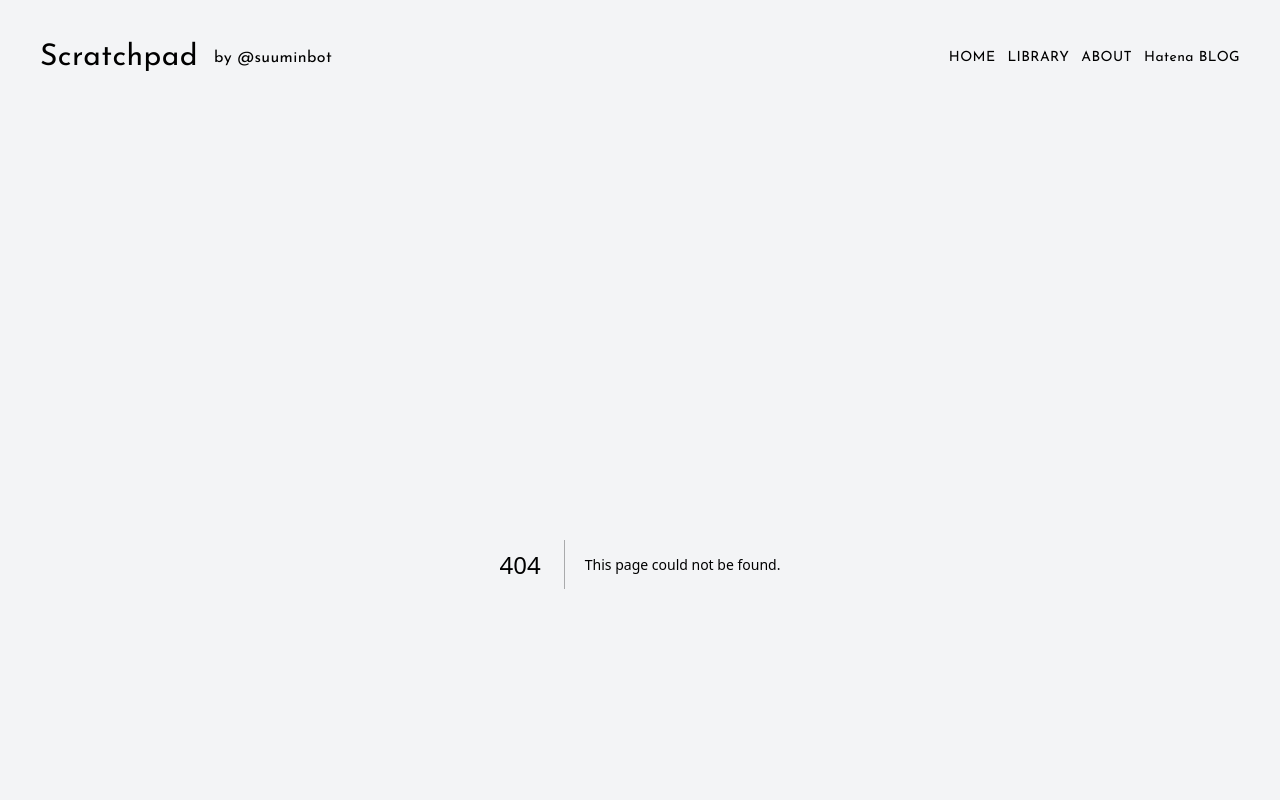
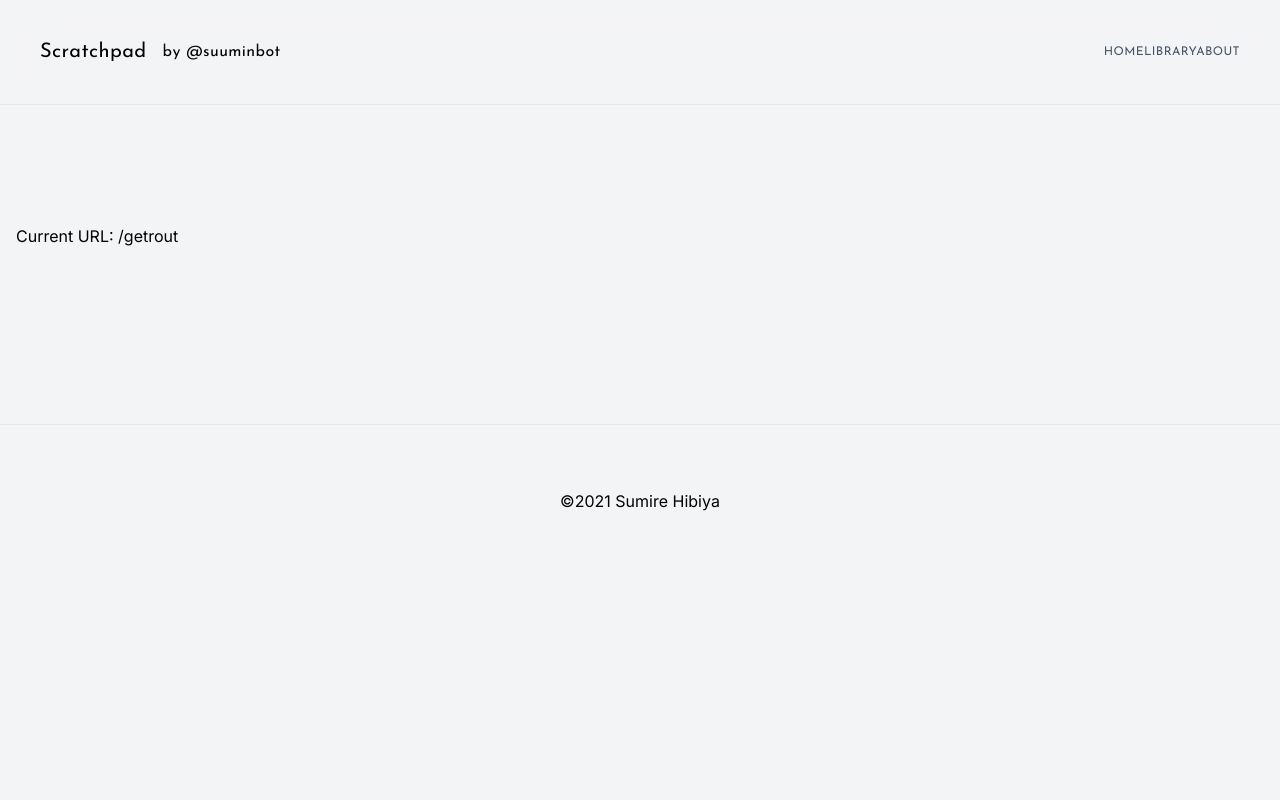
Before and after one commit to suuminbot/sumirehibiyacom, a Next.js app: page /getrout in a window 1280 px wide. Before the commit this address had no page. Shown: the top 800 px of the page. Built offline with nearby package versions, Linux system fonts and the light colour scheme; what tailwindcss-fluid-type would draw is missing.

Commit message:
headerの調整

```diff
--- a/app/components/header.tsx
+++ b/app/components/header.tsx
@@ -1,10 +1,11 @@
 import Link from 'next/link'
+import MenuLink from './headerMenuLink'
 
 export default function Header() {
   return (
-    <header className="flex justify-between items-center py-4 md:p-10 font-display tracking-wide">
-      <div className="md:flex items-center">
-        <h1 className="text-2xl md:text-3xl">
+    <header className="fixed z-40 top-0 left-0 right-0 bg-opacity-50 backdrop-blur-xl border-b bg-gray-100 flex justify-center flex-col items-center md:flex-row md:justify-between p-6  md:p-10 font-display tracking-wide">
+      <div className="flex items-center mb-4 md:mb-0">
+        <h1 className="text-xl !leading-none">
           <Link href="/" className="hover:no-underline mr-4">
             Scratchpad
           </Link>
@@ -12,23 +13,8 @@ export default function Header() {
         <p>by @suuminbot</p>
       </div>
 
-      <div className="text-sm leading-none">
-        <Link href="/" className="mr-3 hidden md:inline">
-          HOME
-        </Link>
-        <Link href="/library" className="mr-3">
-          LIBRARY
-        </Link>
-        <Link href="/about" className="mr-3">
-          ABOUT
-        </Link>
-        <a
-          href="https://moments-of-joy.hatenablog.com/"
-          target="_blank"
-          rel="noopener noreferrer"
-        >
-          Hatena BLOG
-        </a>
+      <div className="!leading-none text-xs">
+        <MenuLink />
       </div>
     </header>
   )
--- /dev/null
+++ b/app/components/headerMenuLink.tsx
@@ -0,0 +1,44 @@
+'use client'
+import React from 'react'
+import Link from 'next/link'
+import { usePathname } from 'next/navigation'
+
+const MenuLink = () => {
+  const currentPath = usePathname()
+  return (
+    <div>
+      <Link
+        href={'/'}
+        className={
+          currentPath === '/'
+            ? 'text-green-500 font-semibold'
+            : 'text-slate-600'
+        }
+      >
+        HOME
+      </Link>
+      <Link
+        href={'/library'}
+        className={
+          currentPath === '/library'
+            ? 'text-green-500 font-semibold'
+            : 'text-slate-600'
+        }
+      >
+        LIBRARY
+      </Link>
+      <Link
+        href={'/about'}
+        className={
+          currentPath === '/about'
+            ? 'text-green-500 font-semibold'
+            : 'text-slate-600'
+        }
+      >
+        ABOUT
+      </Link>
+    </div>
+  )
+}
+
+export default MenuLink
--- a/app/components/pageTitle.tsx
+++ b/app/components/pageTitle.tsx
@@ -3,7 +3,7 @@ interface pageTitleProps {
 }
 
 const pageTitle: React.FC<pageTitleProps> = ({ text }) => {
-  return <h1 className="text-4xl font-display tracking-wide mb-8">{text}</h1>
+  return <h1 className="text-3xl font-display tracking-wide mb-8">{text}</h1>
 }
 
 export default pageTitle
--- /dev/null
+++ b/app/getrout/page.tsx
@@ -0,0 +1,16 @@
+'use client'
+
+import { useRouter } from 'next/router'
+
+function CurrentURL() {
+  const router = useRouter()
+  const currentURL = router.asPath
+
+  return (
+    <div>
+      <p>Current URL: {currentURL}</p>
+    </div>
+  )
+}
+
+export default CurrentURL
--- a/app/template.tsx
+++ b/app/template.tsx
@@ -1,3 +1,3 @@
 export default function Template({ children }: { children: React.ReactNode }) {
-  return <div className="container px-4 py-12 m-auto">{children}</div>
+  return <div className="container px-4 pt-56 pb-12 m-auto">{children}</div>
 }
```
